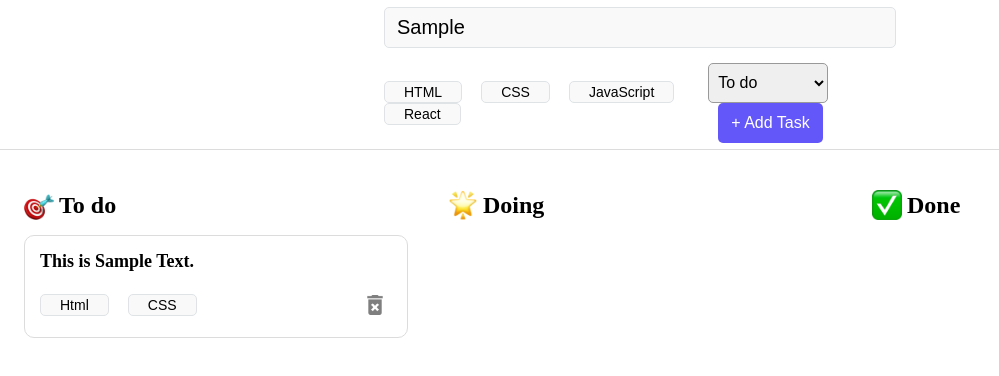
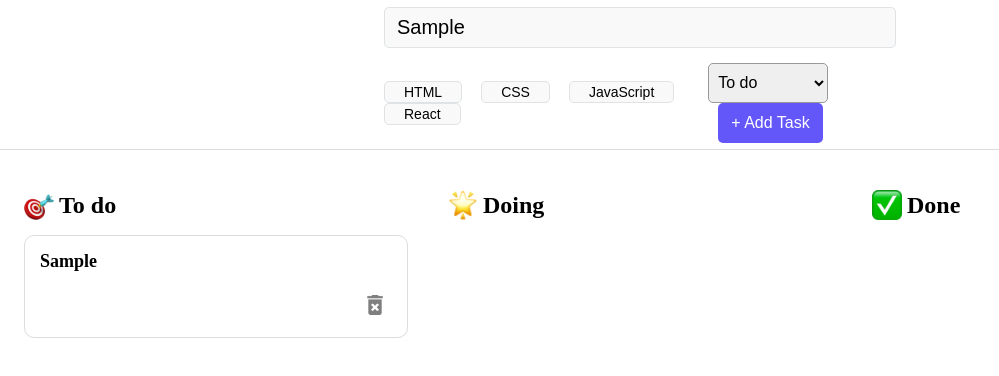
Before and after one commit to fridahenriksen1/tasktrek, a React (Vite) app: page / in a window 1280 px wide. Both pictures are taken after typing "Sample" into the empty fields and a click on the button "+ Add Task". Shown: the top 376 px of the page, without its empty margins (0-999 px from the left). Built offline with nearby package versions, Linux system fonts and the light colour scheme.

Commit message:
Added task to the taskCard component
Making it visable when adding the tasks in the from

```diff
--- a/src/components/TaskCard.jsx
+++ b/src/components/TaskCard.jsx
@@ -4,15 +4,16 @@ import "./TaskCard.css";
 import Tag from "./Tag";
 import deleteIcon from "../assets/delete.png";
 
-const TaskCard = () => {
+const TaskCard = ({ title, tags }) => {
   return (
     <article className="task_card">
-      <p className="task_text">This is Sample Text.</p>
+      <p className="task_text">{title}</p>
 
       <div className="task_card_bottom_line">
         <div className="task_card_tags">
-          <Tag tagName="Html" />
-          <Tag tagName="CSS" />
+          {tags.map((tag, index) => (
+            <Tag key={index} tagName={tag} />
+          ))}
         </div>
         <div className="task_delete">
           <img src={deleteIcon} className="delete_icon" alt="" />
--- a/src/components/TaskColumn.jsx
+++ b/src/components/TaskColumn.jsx
@@ -11,9 +11,12 @@ const TaskColumn = ({ title, icon, tasks, status }) => {
         <img className="task_column_icon" src={icon} alt="" />
         {title}
       </h2>
-      {/* Om det är true så spara så visa, annars visas inget */}
+
       {tasks.map(
-        (task, index) => task.status === status && <TaskCard key={index} />
+        (task, index) =>
+          task.status === status && (
+            <TaskCard key={index} title={task.task} tags={task.tags} />
+          )
       )}
     </section>
   );
```
